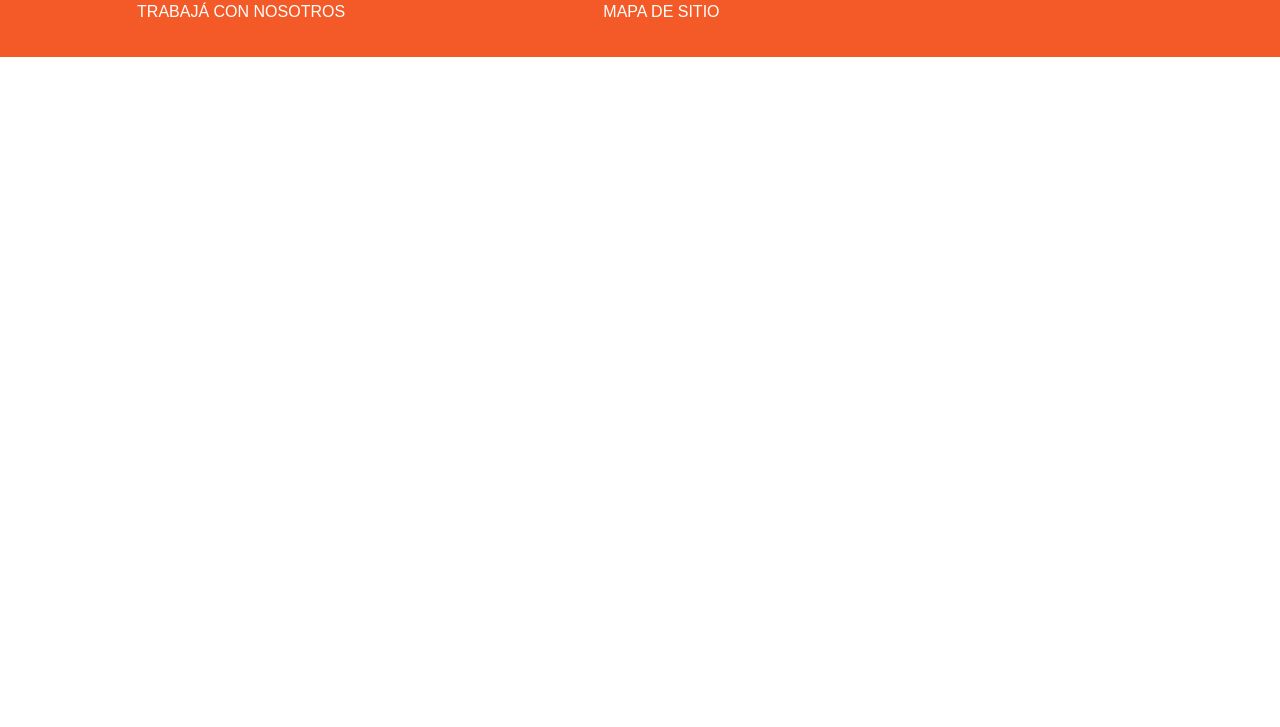
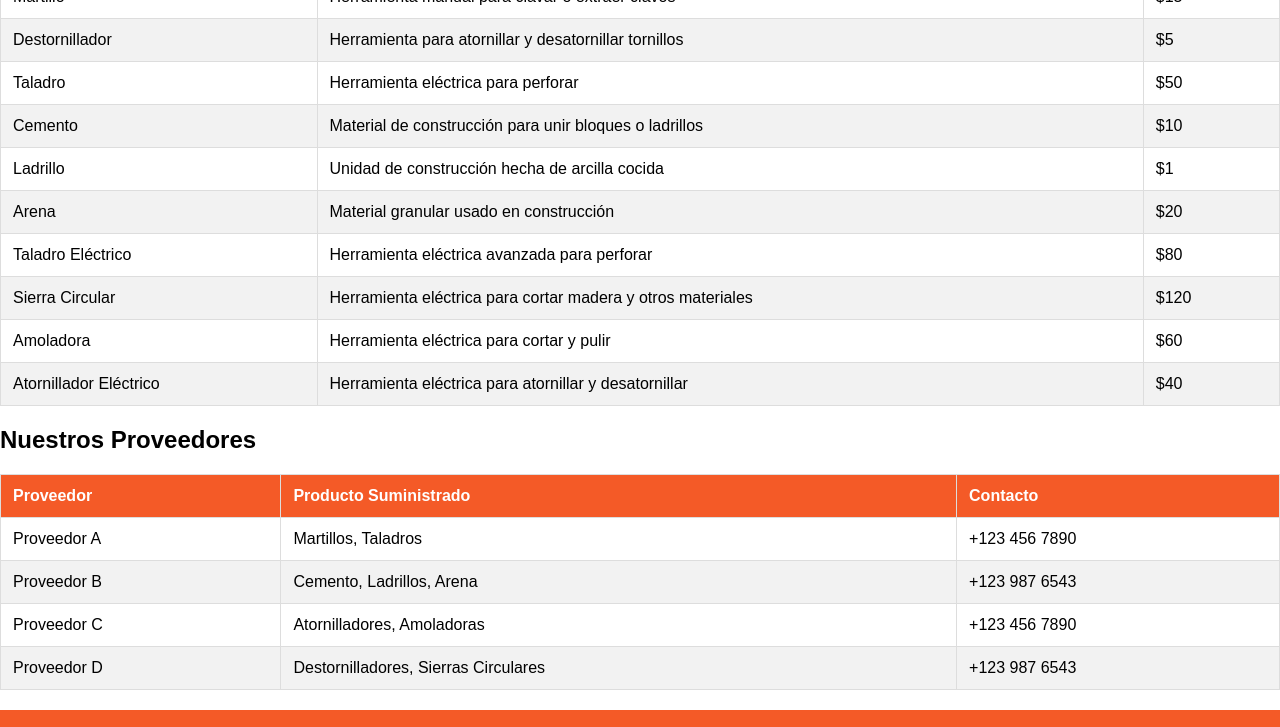
Before and after one commit to Andersson-Tepas/AnderssonTepas_SitioWeb, a plain HTML site: page index.html in a window 1280 px wide. Shown: the part 742-1469 px from the top of the page. Before the commit the page ends 800 px from the top, so only its background shows below. Drawn offline with Linux system fonts and the light colour scheme.

Commit message:
Añadi tablas en index.html

```diff
--- a/css/estilos.css
+++ b/css/estilos.css
@@ -96,6 +96,32 @@ body, html {
             background-color: #ff6f4d;
         }
 
+/* Estilo para las tablas */
+table {
+    width: 100%;
+    border-collapse: collapse;
+    margin: 20px 0;
+    background-color: white;
+}
+
+table, th, td {
+    border: 1px solid #dddddd;
+}
+
+th, td {
+    text-align: left;
+    padding: 12px;
+}
+
+th {
+    background-color: #f45a27; /* Fondo de las cabeceras de las tablas */
+    color: white;
+}
+
+tr:nth-child(even) {
+    background-color: #f2f2f2; /* Fondo para filas pares */
+}
+
 /* Footer */
 .footer-container {
     background-color: #f45a27;
@@ -142,6 +168,7 @@ body, html {
 .footer-container {
     flex-shrink: 0; /* Asegura que el footer no se reduzca, manteniendo la altura completa de la página */
 }
+
 
 /* Estilos generales */
 body, html {
--- a/index.html
+++ b/index.html
@@ -26,6 +26,105 @@
             <a href="views/productos.html" class="btn">Ver Productos</a>
         </div>
     </section>
+
+    <!-- Sección de tablas de productos y proveedores -->
+    <main>
+        <h2>Nuestros Productos</h2>
+        <table>
+            <thead>
+                <tr>
+                    <th>Producto</th>
+                    <th>Descripción</th>
+                    <th>Precio</th>
+                </tr>
+            </thead>
+            <tbody>
+                <tr>
+                    <td>Martillo</td>
+                    <td>Herramienta manual para clavar o extraer clavos</td>
+                    <td>$15</td>
+                </tr>
+                <tr>
+                    <td>Destornillador</td>
+                    <td>Herramienta para atornillar y desatornillar tornillos</td>
+                    <td>$5</td>
+                </tr>
+                <tr>
+                    <td>Taladro</td>
+                    <td>Herramienta eléctrica para perforar</td>
+                    <td>$50</td>
+                </tr>
+                <tr>
+                    <td>Cemento</td>
+                    <td>Material de construcción para unir bloques o ladrillos</td>
+                    <td>$10</td>
+                </tr>
+                <tr>
+                    <td>Ladrillo</td>
+                    <td>Unidad de construcción hecha de arcilla cocida</td>
+                    <td>$1</td>
+                </tr>
+                <tr>
+                    <td>Arena</td>
+                    <td>Material granular usado en construcción</td>
+                    <td>$20</td>
+                </tr>
+                <tr>
+                    <td>Taladro Eléctrico</td>
+                    <td>Herramienta eléctrica avanzada para perforar</td>
+                    <td>$80</td>
+                </tr>
+                <tr>
+                    <td>Sierra Circular</td>
+                    <td>Herramienta eléctrica para cortar madera y otros materiales</td>
+                    <td>$120</td>
+                </tr>
+                <tr>
+                    <td>Amoladora</td>
+                    <td>Herramienta eléctrica para cortar y pulir</td>
+                    <td>$60</td>
+                </tr>
+                <tr>
+                    <td>Atornillador Eléctrico</td>
+                    <td>Herramienta eléctrica para atornillar y desatornillar</td>
+                    <td>$40</td>
+                </tr>
+            </tbody>
+        </table>
+
+        <h2>Nuestros Proveedores</h2>
+        <table>
+            <thead>
+                <tr>
+                    <th>Proveedor</th>
+                    <th>Producto Suministrado</th>
+                    <th>Contacto</th>
+                </tr>
+            </thead>
+            <tbody>
+                <tr>
+                    <td>Proveedor A</td>
+                    <td>Martillos, Taladros</td>
+                    <td>+123 456 7890</td>
+                </tr>
+                <tr>
+                    <td>Proveedor B</td>
+                    <td>Cemento, Ladrillos, Arena</td>
+                    <td>+123 987 6543</td>
+                </tr>
+                <tr>
+                    <td>Proveedor C</td>
+                    <td>Atornilladores, Amoladoras</td>
+                    <td>+123 456 7890</td>
+                </tr>
+                <tr>
+                    <td>Proveedor D</td>
+                    <td>Destornilladores, Sierras Circulares</td>
+                    <td>+123 987 6543</td>
+                </tr>
+            </tbody>
+        </table>
+    </main>
 
     <footer>
         <div class="footer-container" style="background-color: #F45A27; color: white; padding: 20px;">
```
